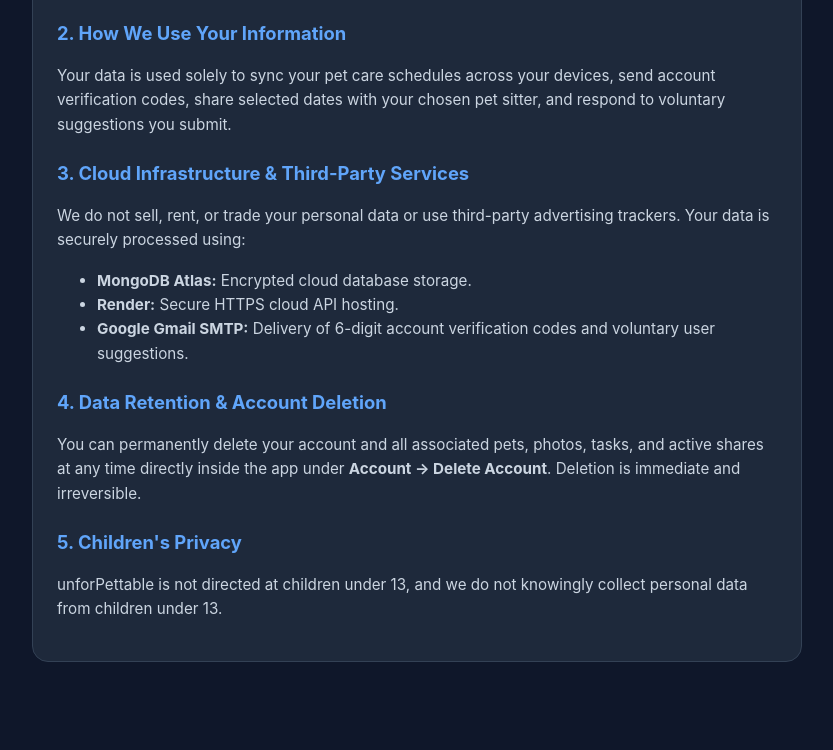
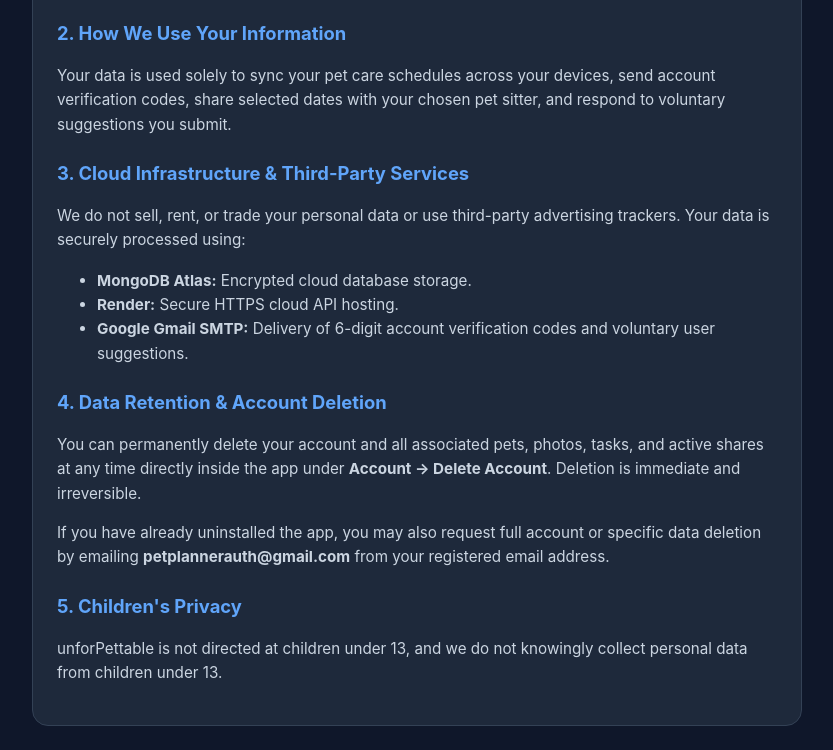
Before and after one commit to UKxTrauma/unforpettable-privacy, a plain HTML site: page index.html in a window 1280 px wide. Shown: the part 463-1213 px from the top of the page, without its empty margins (223-1056 px from the left). Before the commit the page ends 1149 px from the top, so only its background shows below. Drawn offline with Linux system fonts and the light colour scheme.

Commit message:
Update index.html

```diff
--- a/index.html
+++ b/index.html
@@ -80,6 +80,7 @@
 
       <h2>4. Data Retention &amp; Account Deletion</h2>
       <p>You can permanently delete your account and all associated pets, photos, tasks, and active shares at any time directly inside the app under <strong>Account → Delete Account</strong>. Deletion is immediate and irreversible.</p>
+      <p>If you have already uninstalled the app, you may also request full account or specific data deletion by emailing <strong>petplannerauth@gmail.com</strong> from your registered email address.</p>
 
       <h2>5. Children's Privacy</h2>
       <p>unforPettable is not directed at children under 13, and we do not knowingly collect personal data from children under 13.</p>
@@ -99,6 +100,8 @@
       <p>No vendemos ni compartimos tus datos con anunciantes. Usamos MongoDB Atlas, Render (HTTPS) y Gmail SMTP únicamente para el funcionamiento de la app y códigos de verificación.</p>
       <h2>3. Eliminación de cuenta</h2>
       <p>Puedes eliminar tu cuenta y todos tus datos de forma permanente en cualquier momento desde <strong>Cuenta → Eliminar cuenta</strong>.</p>
+      <p>Si ya has desinstalado la aplicación, también puedes solicitar la eliminación total de tu cuenta o de datos específicos escribiendo a <strong>petplannerauth@gmail.com</strong> desde tu correo registrado.</p>
+
     </div>
 
     <div id="content-fr" style="display:none">
@@ -115,6 +118,8 @@
       <p>Nous ne vendons aucune donnée et n'utilisons aucun traceur publicitaire. Vos données sont hébergées via MongoDB Atlas, Render (HTTPS) et Gmail SMTP.</p>
       <h2>3. Suppression du compte</h2>
       <p>Vous pouvez supprimer définitivement votre compte et toutes vos données à tout moment via <strong>Compte → Supprimer le compte</strong>.</p>
+      <p>Si vous avez déjà désinstallé l'application, vous pouvez également demander la suppression complète de votre compte ou de certaines données en écrivant à <strong>petplannerauth@gmail.com</strong> depuis votre adresse e-mail enregistrée.</p>
+
     </div>
 
     <div id="content-de" style="display:none">
@@ -131,6 +136,8 @@
       <p>Wir verkaufen keine Daten und nutzen keine Werbe-Tracker. Ihre Daten werden über MongoDB Atlas, Render (HTTPS) und Gmail SMTP verarbeitet.</p>
       <h2>3. Kontolöschung</h2>
       <p>Sie können Ihr Konto und alle zugehörigen Daten jederzeit direkt in der App unter <strong>Konto → Konto löschen</strong> dauerhaft entfernen.</p>
+      <p>Wenn Sie die App bereits deinstalliert haben, können Sie die vollständige Löschung Ihres Kontos oder bestimmter Daten auch per E-Mail an <strong>petplannerauth@gmail.com</strong> von Ihrer registrierten E-Mail-Adresse aus anfordern.</p>
+
     </div>
   </div>
 
```
